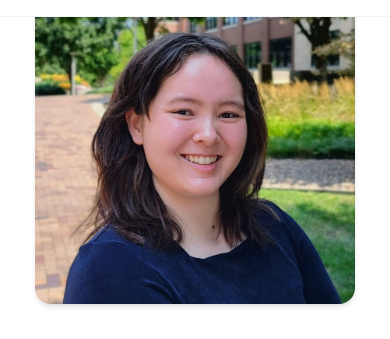
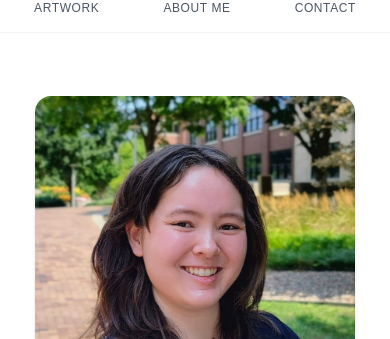
Before and after one commit to jacqueline-bruce/personalwebsite2026, a plain HTML site: page about.html in a window 390 px wide. Shown: the part 96-435 px from the top of the page. Drawn offline with Linux system fonts and the light colour scheme; a web font is replaced by a local one.

Commit message:
navbar links always displayed, img in about page not cut off

```diff
--- a/about.html
+++ b/about.html
@@ -15,7 +15,7 @@
             <div class="flex items-center justify-center w-full pb-4">
                 <img src="./img/signature.png" alt="signature" class="w-auto h-16 object-contain">
             </div>
-            <ul class="hidden md:flex space-x-16 text-gray-600 uppercase text-xs tracking-wider justify-center w-full font-medium">
+            <ul class="flex space-x-16 text-gray-600 uppercase text-xs tracking-wider justify-center w-full font-medium">
                 <li class="hover:text-black transition-colors">
                     <a href="index.html">Artwork</a>
                 </li>
@@ -29,9 +29,10 @@
         </div>
     </nav>
     <!-- about me -->
-    <div class="container mx-auto px-4 pt-20 md:pt-48 flex flex-col md:flex-row gap-10 justify-center items-center md:items-start text-center md:text-left">
+    <div class="container mx-auto px-6 pt-48 md:pt-44 pb-20 flex flex-col md:flex-row gap-12 justify-center items-center md:items-start">
+
         <!-- Image Wrapper (Stops image from getting infinitely large and keeps it centered) -->
-        <div class="w-full max-w-80 flex justify-center">
+        <div class="w-full max-w-[320px] shrink-0 flex justify-center">
             <img src="./img/headshotlilly.jpg"
                 alt="headshot"
                 class="w-full max-w-80 aspect-square object-cover rounded-2xl shadow-md">
```
Also changed, not shown: contact.html (+3 -2 lines), index.html (+1 -2 lines), dist/output.css.
